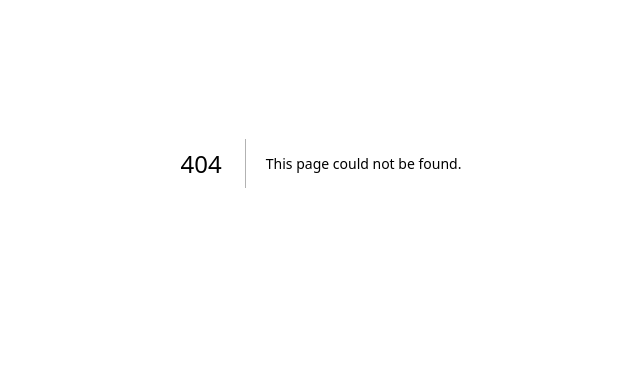
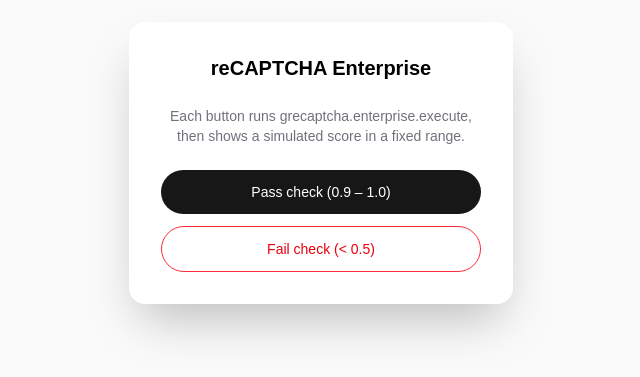
Before and after one commit to bogdankol/recaptcha-test, a Next.js app: page /testkey-always-0.9 in a window 1280 px wide. Before the commit this address had no page. Shown: the part 237-614 px from the top of the page, without its empty margins (319-959 px from the left). Built offline with nearby package versions, Linux system fonts and the light colour scheme.

Commit message:
new testkey-always-0.9 page

```diff
--- a/app/page.tsx
+++ b/app/page.tsx
@@ -54,6 +54,12 @@ export default function Home() {
           >
             Enterprise
           </Link>
+          <Link
+            className="flex h-12 w-full items-center justify-center rounded-full bg-foreground px-5 text-background transition-colors hover:bg-[#383838] dark:hover:bg-[#ccc] md:w-[158px]"
+            href="/testkey-always-0.9"
+          >
+            Enterprise score
+          </Link>
         </div>
         <div className="flex flex-col gap-4 text-base font-medium sm:flex-row">
           <a
--- /dev/null
+++ b/app/testkey-always-0.9/page.tsx
@@ -0,0 +1,123 @@
+"use client";
+
+import Script from "next/script";
+import { useState } from "react";
+
+// reCAPTCHA Enterprise (score-based) loaded with a render key, per Google's
+// "Load the JavaScript API with your key" flow. Tokens are obtained via
+// grecaptcha.enterprise.execute on click and would normally be sent to a
+// backend for scoring. With no backend here, each button SIMULATES a score in
+// a fixed range so both the pass and fail paths are demonstrable.
+const SITE_KEY = "6LcTCA4tAAAAAEhz9gWnuo4si5XUqwvrmhBwhm_R";
+
+declare global {
+  interface Window {
+    grecaptcha?: {
+      enterprise: {
+        ready: (cb: () => void) => void;
+        execute: (
+          key: string,
+          opts: { action: string }
+        ) => Promise<string>;
+      };
+    };
+  }
+}
+
+type Result = { score: number; token: string | null } | null;
+
+export default function TestKeyAlways09Page() {
+  const [result, setResult] = useState<Result>(null);
+  const [loading, setLoading] = useState(false);
+
+  async function runCheck(range: "pass" | "fail") {
+    setLoading(true);
+    setResult(null);
+
+    // Best-effort: fetch a real Enterprise token. Falls through to a simulated
+    // score regardless, since there is no backend to verify the token.
+    let token: string | null = null;
+    try {
+      token = await new Promise<string>((resolve, reject) => {
+        const g = window.grecaptcha;
+        if (!g) {
+          reject(new Error("grecaptcha not loaded"));
+          return;
+        }
+        g.enterprise.ready(() => {
+          g.enterprise.execute(SITE_KEY, { action: "LOGIN" }).then(
+            resolve,
+            reject
+          );
+        });
+      });
+    } catch {
+      token = null;
+    }
+
+    // Simulated score: pass → [0.9, 1.0], fail → [0.0, 0.5).
+    const score =
+      range === "pass"
+        ? Math.round((0.9 + Math.random() * 0.1) * 10) / 10
+        : Math.round(Math.random() * 0.5 * 10) / 10;
+
+    setResult({ score, token });
+    setLoading(false);
+  }
+
+  return (
+    <main className="flex flex-1 items-center justify-center bg-zinc-50 dark:bg-black">
+      <Script
+        src={`https://www.google.com/recaptcha/enterprise.js?render=${SITE_KEY}`}
+        strategy="afterInteractive"
+      />
+
+      <div className="flex w-full max-w-sm flex-col items-center gap-6 rounded-2xl bg-white p-8 text-center shadow-2xl dark:bg-zinc-900">
+        <h2 className="text-xl font-semibold text-black dark:text-zinc-50">
+          reCAPTCHA Enterprise
+        </h2>
+
+        <p className="text-sm text-zinc-500 dark:text-zinc-400">
+          Each button runs grecaptcha.enterprise.execute, then shows a simulated
+          score in a fixed range.
+        </p>
+
+        <div className="flex w-full flex-col gap-3">
+          <button
+            type="button"
+            disabled={loading}
+            onClick={() => runCheck("pass")}
+            className="rounded-full bg-foreground px-6 py-3 text-sm font-medium text-background transition-colors hover:bg-[#383838] disabled:opacity-50 dark:hover:bg-[#ccc]"
+          >
+            Pass check (0.9 – 1.0)
+          </button>
+          <button
+            type="button"
+            disabled={loading}
+            onClick={() => runCheck("fail")}
+            className="rounded-full border border-red-500 px-6 py-3 text-sm font-medium text-red-600 transition-colors hover:bg-red-500/10 disabled:opacity-50 dark:text-red-400"
+          >
+            Fail check (&lt; 0.5)
+          </button>
+        </div>
+
+        {loading && (
+          <p className="text-sm text-zinc-500">Running verification…</p>
+        )}
+
+        {result && (
+          <p
+            className={`text-sm font-medium ${
+              result.score < 0.5
+                ? "text-red-600 dark:text-red-400"
+                : "text-green-600 dark:text-green-400"
+            }`}
+          >
+            Score: {result.score.toFixed(1)} —{" "}
+            {result.score < 0.5 ? "Risky" : "OK"}
+          </p>
+        )}
+      </div>
+    </main>
+  );
+}
```
